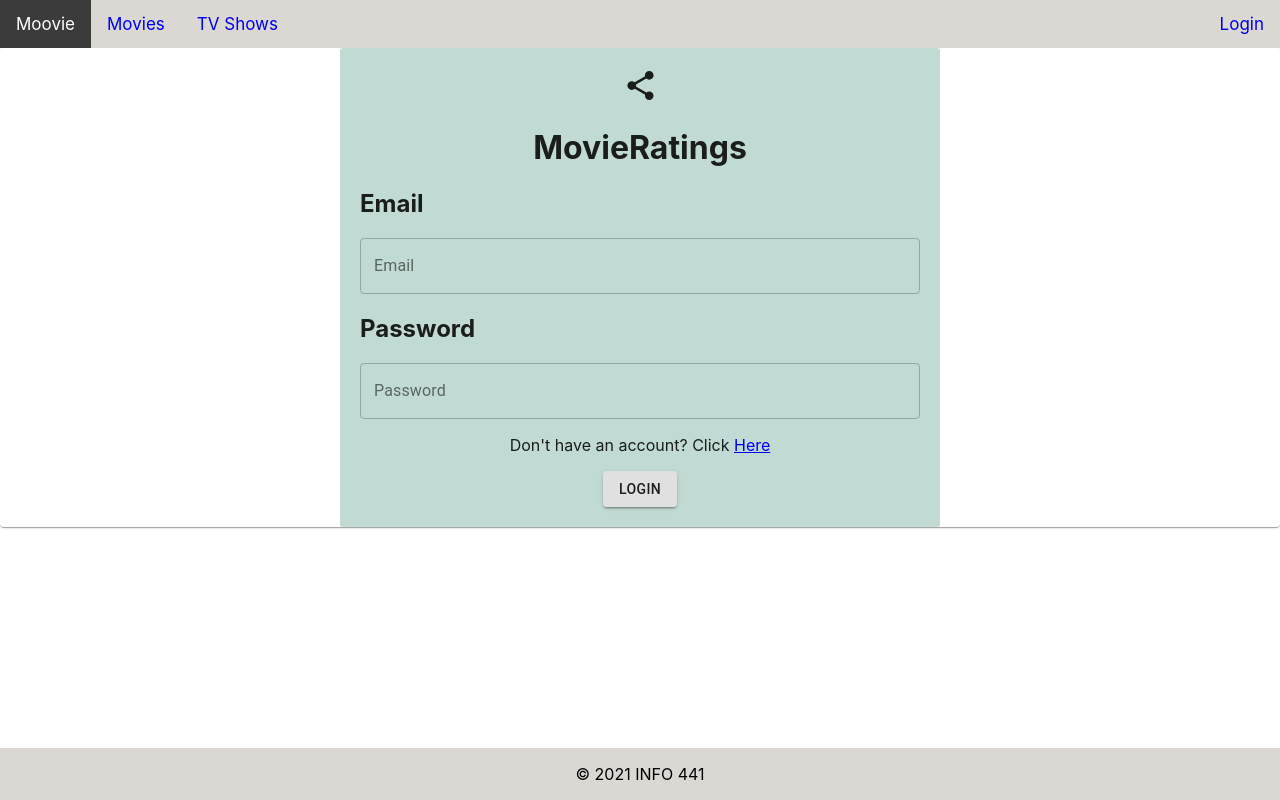
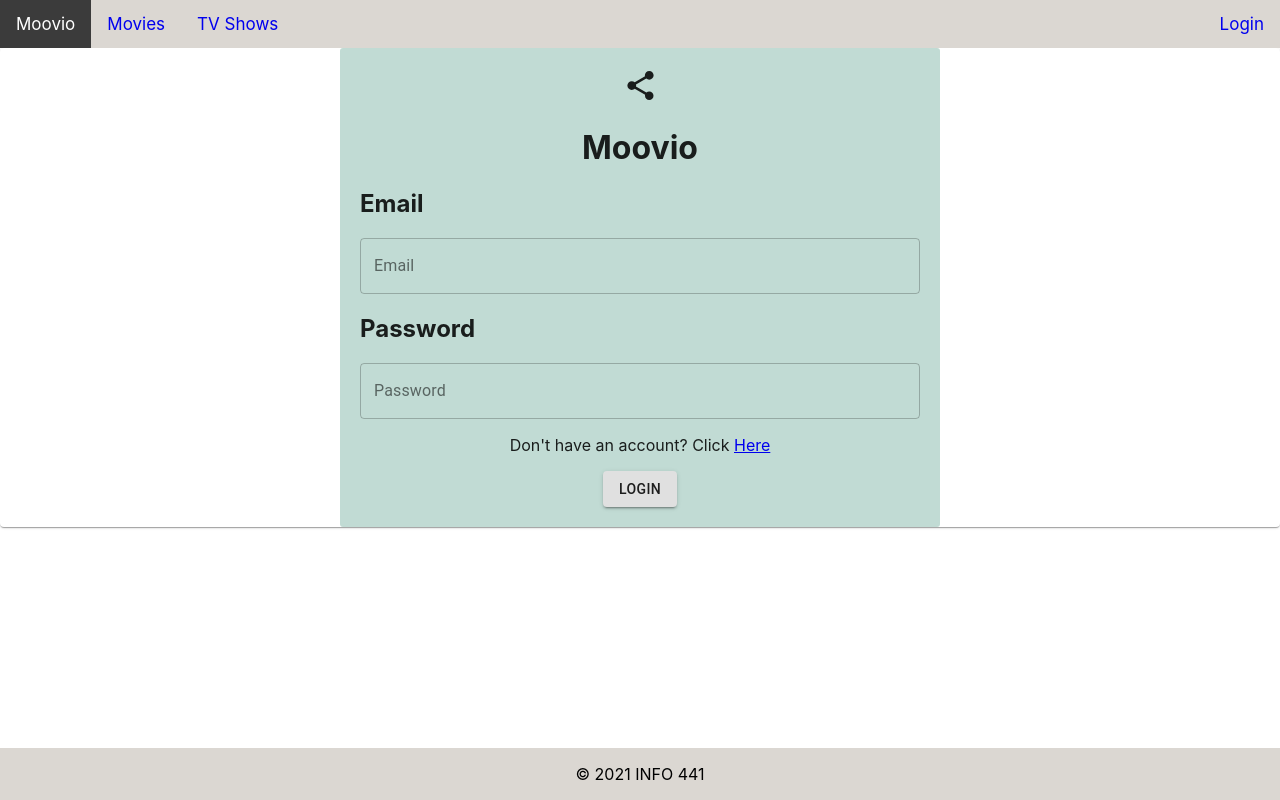
Before and after one commit to jarenmt/info441-MovieRating, a React (Create React App) app in the folder clients/: page / in a window 1280 px wide. Built offline with nearby package versions, Linux system fonts and the light colour scheme.

Commit message:
update title

```diff
--- a/clients/src/App.js
+++ b/clients/src/App.js
@@ -28,7 +28,7 @@ class Nav extends Component {
   render() {
     return (
       <div class="nav">
-        <Link to="/">Moovie</Link>
+        <Link to="/">Moovio</Link>
         <Link to="/movies">Movies</Link>
         <Link to="/tv">TV Shows</Link>
         <div class="nav-right">
--- a/clients/src/pages/Login.js
+++ b/clients/src/pages/Login.js
@@ -47,7 +47,7 @@ export function Login() {
           <div>
             <Share fontSize="large" />
           </div>
-          <h1>MovieRatings</h1>
+          <h1>Moovio</h1>
         </div>
         <div>
           <Box className={classes.forms}>
--- a/clients/src/pages/Registration.js
+++ b/clients/src/pages/Registration.js
@@ -88,7 +88,7 @@ export function Registration() {
           <div>
             <Share fontSize="large" />
           </div>
-          <h1>Movie Ratings</h1>
+          <h1>Moovio</h1>
         </div>
         <div>
           <h1> Welcome! </h1>
```
